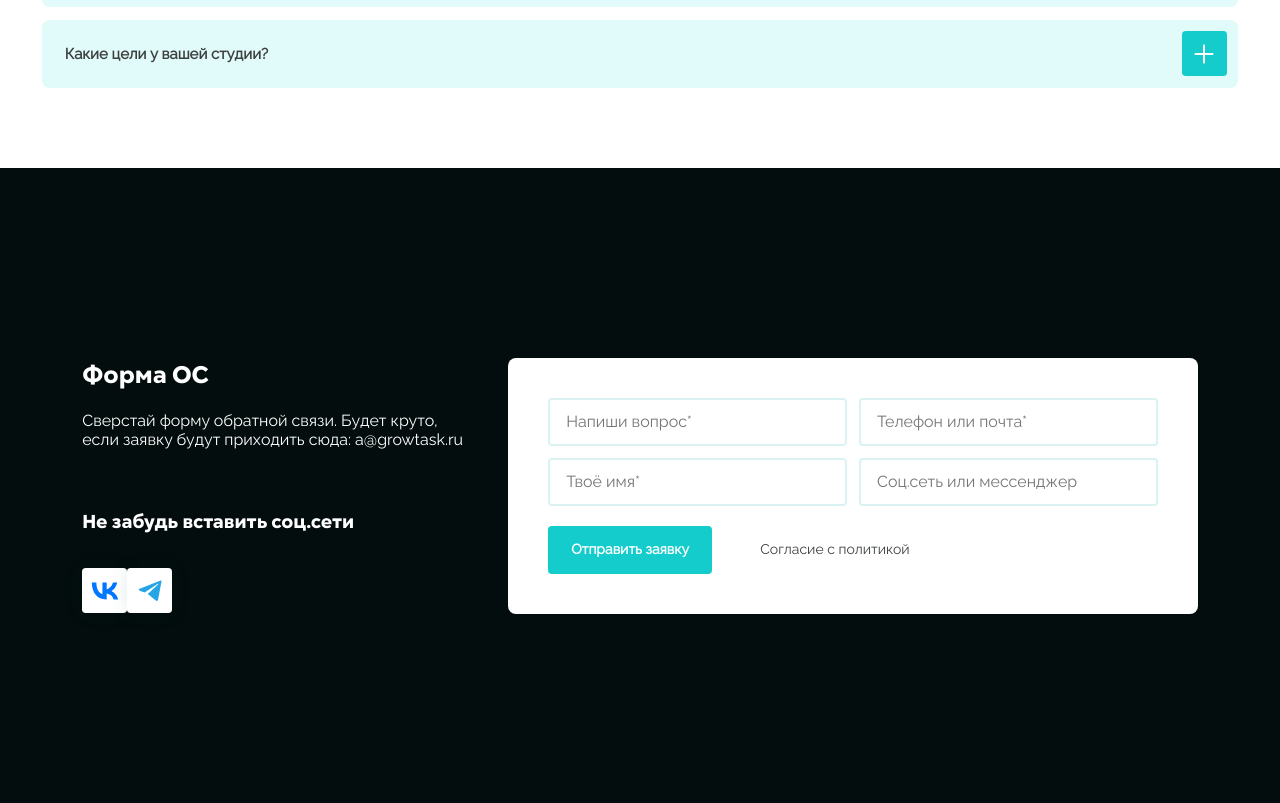
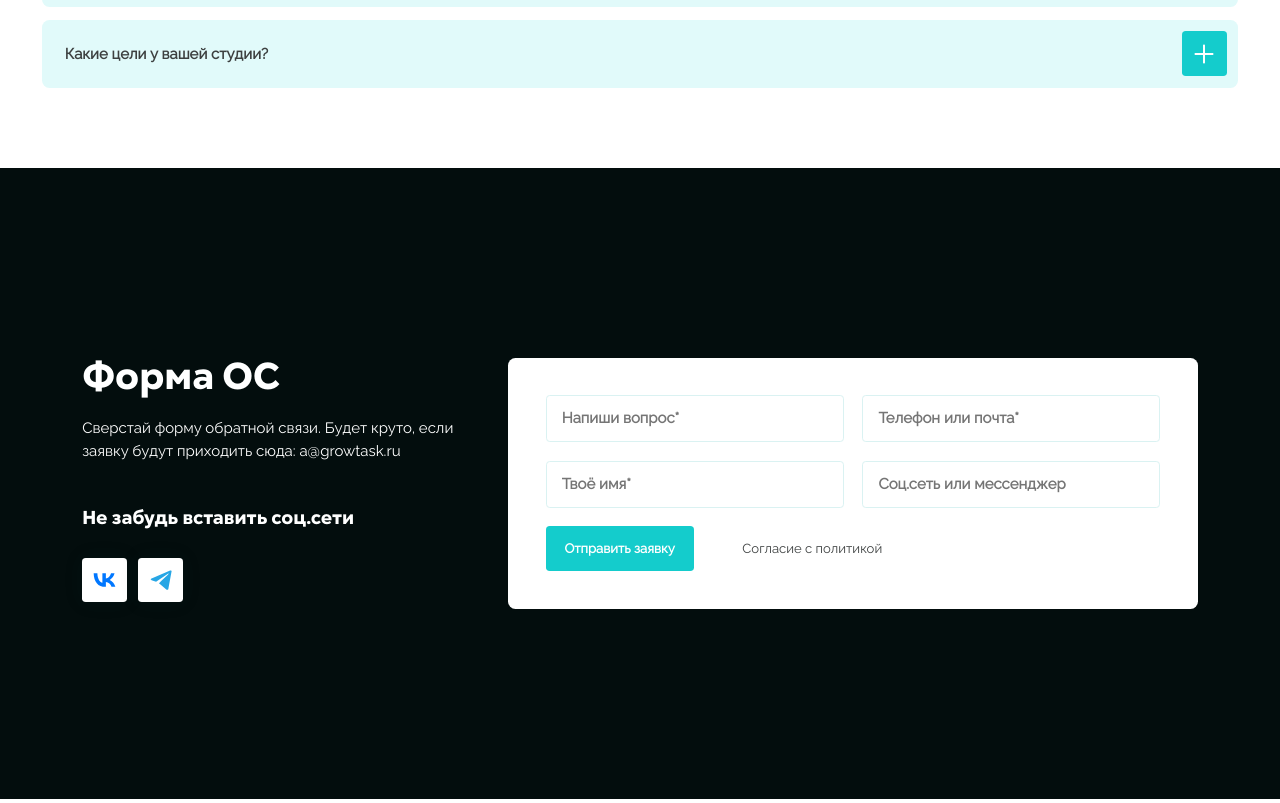
Before and after one commit to Ann-Fox/test-growtask-vite, a website built with Vite: page index.html in a window 1280 px wide. Shown: the part 3584-4387 px from the top of the page. Built offline with nearby package versions, Linux system fonts and the light colour scheme; files whose address does not match are found by name.

Commit message:
feat: replace px -> vw (Footer) - finish

```diff
--- a/index.html
+++ b/index.html
@@ -287,7 +287,7 @@
         <div class="footer__social">
           <h4>Не забудь вставить соц.сети</h4>
           <div class="social__links footer__links">
-            <a href="https://vk.com/growtask" target="_blank"><img src="./assets/icons/vk.svg" alt=""></a>
+            <a href="https://vk.com/growtask" target="_blank"><img src="./assets/icons/vk.svg" alt=""></a><!-- правильно будет сделать через тег <svg></svg>> -->
             <a href="https://t.me/growtask" target="_blank"><img src="./assets/icons/tg.svg" alt=""></a>
           </div>
         </div>
--- a/src/components/Footer/Footer.scss
+++ b/src/components/Footer/Footer.scss
@@ -26,7 +26,7 @@
     background-size: cover;
     padding: vw(60px);
 
-    //border-radius: 8px;
+
     @include br-8;
 
     @include HD {
@@ -42,10 +42,6 @@
       width: 100%;
 
       padding: vwt(40px) vwt(16px);
-
-      //max-width: 1276px;
-      //padding: 60px;
-      //margin: 0 auto;
     }
     @include Mobile {
       background-image: url('assets/images/footer/footer-main.svg');
@@ -55,14 +51,42 @@
 
   &__form {
     background-color: #fff;
-    padding: 20px 16px;
-    border-radius: 8px;
+    //max-height: 264px;
+    grid-column: 2 / 3;
+    grid-row: 1 / 3;
+    padding: vw(40px);
+
+    @include br-8;
+    @include HD {
+      padding: vwh(40px);
+    }
+    @include Tablet {
+      padding: vwt(40px);
+    }
+    @include Mobile {
+      padding: vwm(20px) vwm(16px);
+    }
+
   }
 
   &__head h2 {
-    margin-bottom: 20px;
+    margin-bottom: vw(24px);
+
+    @include h2;
+    @include HD {
+      margin-bottom: vwh(24px);
     }
+    @include Tablet {
+      margin-bottom: vwt(20px);
 
+    }
+    @include Mobile {
+      margin-bottom: vwm(20px);
+    }
+  }
+  &__head p {
+    @include t2;
+  }
   &__head p,
   &__head h2,
   &__social h4 {
@@ -72,41 +96,147 @@
   &__social {
     display: flex;
     flex-direction: column;
-    height: 100px;
+    height: vw(100px);
     justify-content: space-between;
+    //gap:12px;
+    @include HD {
+      height: vwh(100px);
+    }
+    @include Tablet {
+      height: vwt(100px);
+    }
+    @include Mobile {
+      height: vwm(100px);
+    }
+
+    h4 {
+      @include h4-b;
     }
   }
 
-.social__links {
+  &__links {
+    display: flex;
+    justify-content: flex-start;
+
+    gap: vw(12px);
+
+    @include HD {
+      gap: vwh(12px);
+    }
+    @include Tablet {
+      gap: vwt(12px);
+    }
+    @include Mobile {
+      gap: vwm(12px);
       justify-content: center;
+    }
+  }
+}
+//правильно будет сделать через тег <svg></svg> и менять размер в vw
+a > img {
+  width: vw(24px);
+  height: vw(21px);
+
+  @include HD {
+    width: vwh(24px);
+    height: vwh(21px);
+  }
+  @include Tablet {
+    width: vwt(24px);
+    height: vwt(21px);
+  }
+  @include Mobile {
+    width: vwm(24px);
+    height: vwm(21px);
+  }
 }
 
 .form {
   &__inputs {
     display: grid;
-    gap: 12px;
+    grid-template-columns: 1fr 1fr;
+
+    gap: vw(20px);
+    @include HD {
+      gap: vwh(20px);
+    }
+    @include Tablet {
+      gap: vwt(12px);
+    }
+    @include Mobile {
+      grid-template-columns: 1fr;
+
+      gap: vwm(12px);
+    }
+
   }
 
   &__inputs input {
-    border: 2px solid var(--input-static);
-    border-radius: 4px;
-    padding: 12px 16px;
+    border: vw(2px) solid var(--input-static);
+    padding: vw(12px) vw(16px);
     width: 100%;
-    height: 48px;
+    //height: 48px;
     box-sizing: border-box;
 
     font-family: Raleway;
-    font-size: 16px;
-    font-weight: 400;
-    line-height: 24px;
     color: var(--text-icon-gray-dark);
+
+    @include br-4;
+    @include t2-b;
+
+    @include HD {
+      border-width: vwh(2px);
+      padding: vwh(12px) vwh(16px);
+
+    }
+    @include Tablet {
+      border-width: vwt(2px);
+
+      padding: vwt(12px) vwt(16px);
+    }
+    @include Mobile {
+      border-width: vwm(2px);
+
+      padding: vwm(12px) vwm(16px);
+
+    }
+  }
+
+  &__inputs input:focus {
+    border-color: var(--input-primary-focus-writing);
+  }
+
+  &__inputs input:hover {
+    border-color: var(--input-primary-hover);
+  }
+
+  &__inputs input:active {
+    border-color: var(--input-primary-static-active);
   }
 
   &__btns {
     display: flex;
+    flex-direction: row-reverse;
+    justify-content: flex-end;
+gap: vw(20px);
+    margin-top: vw(20px);
+
+    @include HD {
+      gap: vwh(20px);
+      margin-top: vwh(20px);
+
+    }
+    @include Tablet {
+      gap: vwt(16px);
+      margin-top: vwt(20px);
+
+    }
+    @include Mobile {
       flex-direction: column;
-    gap: 16px;
-    margin-top: 20px;
+      gap: vwm(16px);
+      margin-top: vwm(20px);
+
+    }
   }
 
   &__checkbox {
@@ -115,14 +245,26 @@
 
   &__btns button {
     background-color: var(--btn-primaty-static);
-    height: 48px;
     color: var(--main-bg-color);
-    border-radius: 4px;
 
+    padding: vw(13.5px) vw(20px);
     font-family: Raleway;
-    font-size: 14px;
-    font-weight: 700;
-    line-height: 21px;
+
+    @include br-4;
+    @include t3-b;
+    @include HD {
+      padding: vwh(13.5px) vwh(20px);
+
+    }
+    @include Tablet {
+      padding: vwt(13.5px) vwt(20px);
+
+    }
+    @include Mobile {
+      width: 100%;
+      padding: vwm(13.5px) vwm(20px);
+
+    }
   }
 
   &__btns button:hover {
@@ -135,14 +277,23 @@
 }
 
 input:user-invalid {
-  border: 2px solid var(--input-error);
+  border: vw(2px) solid var(--input-error);
   outline: none;
+
+  @include HD {
+      border-width: vwh(2px);
+  }
+  @include Tablet {
+    border-width: vwt(2px);
+
+  }
+  @include Mobile {
+    border-width: vwm(2px);
+  }
 }
 
 .label__checkbox {
   display: flex;
-  font-size: 14px;
-  line-height: 150%;
   color: var(--text-icon-gray-dark);
   text-align: center;
   -webkit-user-select: none;
@@ -150,18 +301,40 @@ input:user-invalid {
   user-select: none;
   align-items: center;
   cursor: pointer;
+
+  span:last-child {
     font-family: Raleway;
-  font-weight: 400;
+
+    @include t3
+  }
 }
 
 .checkbox-icon {
-  width: 24px;
-  height: 24px;
-  //background-image: url('../assets/images/footer/check.svg');
+  width: vw(24px);
+  height: vw(24px);
   background-image: url('assets/images/footer/check.svg');
   background-size: contain;
-  margin-right: 8px;
+  margin-right: vw(8px);
   flex-shrink: 0;
+
+  @include HD {
+    width: vwh(24px);
+    height: vwh(24px);
+    margin-right: vwh(8px);
+
+  }
+  @include Tablet {
+    width: vwt(24px);
+    height: vwt(24px);
+    margin-right: vwt(8px);
+
+  }
+  @include Mobile {
+    width: vwm(24px);
+    height: vwm(24px);
+    margin-right: vwm(8px);
+
+  }
 }
 
 .checkbox,
@@ -180,80 +353,3 @@ input:user-invalid {
 .active:hover {
   background-image: url('assets/images/footer/check-active_hover.svg');
 }
-
-
-@media(min-width: 768px) {
-  .footer {
-    &__bg {
-      //background-image: url('assets/images/footer/footer-main-tablet.svg');
-    }
-
-    &__links {
-      display: flex;
-    }
-  }
-
-  .form__inputs {
-    grid-template-columns: 1fr 1fr;
-  }
-
-  .form {
-    &__btns {
-      flex-direction: row-reverse;
-      justify-content: flex-end;
-    }
-
-    &__btns button {
-      width: 164px;
-    }
-  }
-  .social__links {
-    justify-content: flex-start;
-  }
-}
-
-@media(min-width: 1024px) {
-  .footer {
-    //padding: 160px 0;
-    //&__container {
-    //  padding: 160px 45px;
-    //}
-
-    &__bg {
-      //background-image: url('assets/images/footer/footer-main-desctop.svg');
-      //width: 100%;
-      //max-width: 1276px;
-      //padding: 60px;
-      //margin: 0 auto;
-    }
-  }
-}
-
-@media(min-width: 1280px) {
-  .footer {
-    &__bg {
-      //display: grid;
-      //grid-template-columns: 4fr 7fr;
-      //column-gap: 48px;
-      //row-gap: 60px;
-    }
-
-    &__head {
-      margin-bottom: 24px;
-    }
-
-    &__form {
-      max-height: 264px;
-      grid-column: 2 / 3;
-      grid-row: 1 / 3;
-      padding: 40px;
-    }
-  }
-}
-
-@media(min-width: 1440px) {
-  .footer__bg {
-    //background-image: url('assets/images/footer/footer-main-full.svg');
-    //max-width: 1420px;
-  }
-}
--- a/src/style.scss
+++ b/src/style.scss
@@ -187,6 +187,10 @@ body._lock {
   --input-static: #DAF2F2;
   --input-error: #FF6666;
   --button-social-hover: #E1FAFA;
+
+  --input-primary-static-active: #DAF2F2;
+  --input-primary-hover: #17E5E5;
+  --input-primary-focus-writing: #14CCCC;
 }
 
 .bg {
```
Lines whose indentation alone changed are shown as unchanged.
